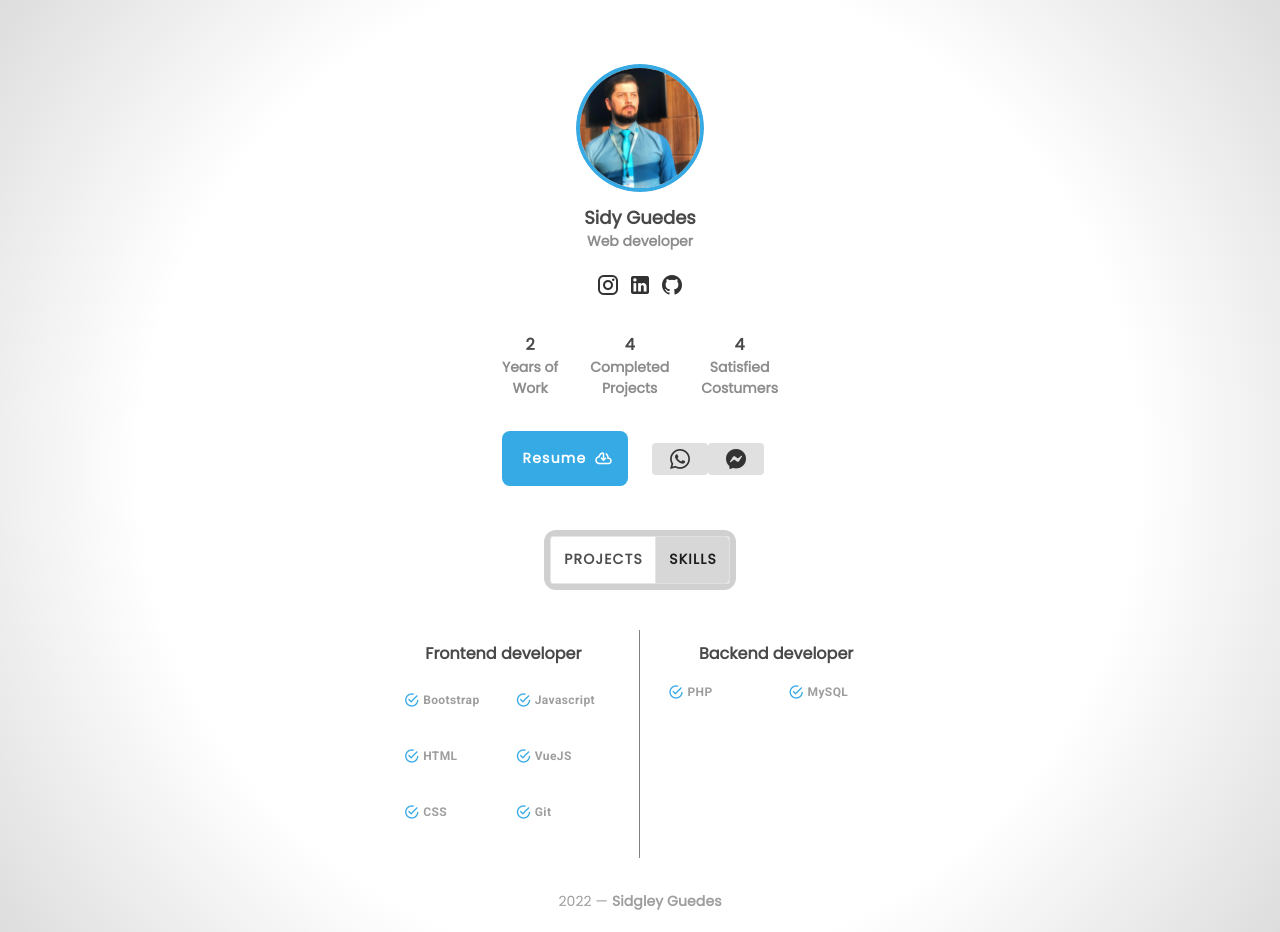
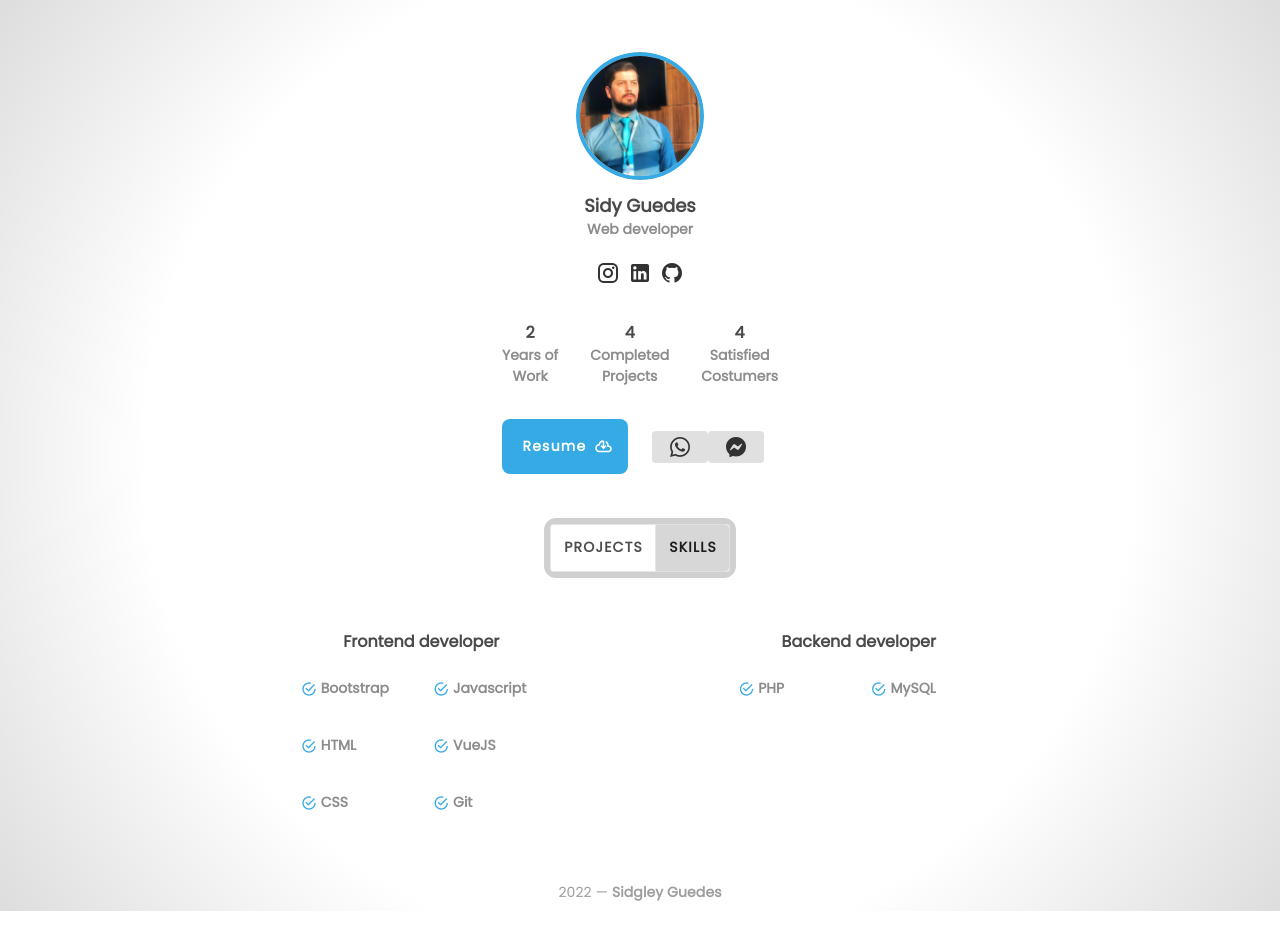
Before and after one commit to sidyguedes/sidy_guedes, a Nuxt app: page / in a window 1280 px wide. Both pictures are taken after a click on the button "SKILLS". After the commit the page ends 911 px from the top, so only its background shows below. Built offline with nearby package versions, Linux system fonts and the light colour scheme.

Commit message:
some ajustments

```diff
--- a/layouts/default.vue
+++ b/layouts/default.vue
@@ -1,8 +1,6 @@
 <template>
   <v-app>
-      <v-container>
-        <Nuxt />
-      </v-container>
+    <Nuxt />
   </v-app>
 </template>
 
--- a/nuxt.config.js
+++ b/nuxt.config.js
@@ -3,7 +3,7 @@ import colors from 'vuetify/es5/util/colors'
 export default {
   // Global page headers: https://go.nuxtjs.dev/config-head
   head: {
-    titleTemplate: '%s - sidy_guedes',
+    titleTemplate: 'Sidy Guedes - Web Developer',
     title: 'Sidy Guedes - Web Developer',
     htmlAttrs: {
       lang: 'en'
@@ -48,6 +48,8 @@ export default {
   modules: [
   ],
 
+  router: { base: '/sidy_guedes/' },
+
   // Vuetify module configuration: https://go.nuxtjs.dev/config-vuetify
   vuetify: {
     customVariables: ['~/assets/variables.scss'],
--- a/package.json
+++ b/package.json
@@ -6,7 +6,8 @@
     "dev": "nuxt",
     "build": "nuxt build",
     "start": "nuxt start",
-    "generate": "nuxt generate"
+    "generate": "nuxt generate",
+    "deploy": "push-dir --dir=dist --branch=gh-pages --cleanup"
   },
   "dependencies": {
     "core-js": "^3.19.3",
--- a/pages/index.vue
+++ b/pages/index.vue
@@ -70,13 +70,12 @@
           </div>
         </v-row>
       </div>
-      <div class="mt-0 content-show">
         <Transition name="bounce">
-          <div v-if="showProjects" class="col-8 ">
+          <div v-if="showProjects" class="col-8 align-center">
             <v-row>
               <v-col v-for="n in 4" :key="n" class="d-flex child-flex" cols="12" md="6" lg="6">
-                <v-card :key="n" class="mx-auto card-project" max-width="344">
-                  <v-img src="https://picsum.photos/500/300?image=6" height="200px"></v-img>
+                <v-card :key="n" class="align-center justify-center card-project" >
+                  <v-img src="https://picsum.photos/500/300?image=6" ></v-img>
                   <v-card-title>
                     Nome Projeto
                   </v-card-title>
@@ -95,32 +94,32 @@
           </div>
         </Transition>
         <Transition name="bounce">
-          <div align="stretch" v-if="showSkills" class="col-6 d-flex justify-start align-start">
-            <div class="box-front col-6" style="border-right: 1px solid grey;">
+          <div v-if="showSkills" class="col-8 d-flex">
+            <div class="box-front col-5">
                <span class="text-center font-weight-bold">Frontend developer</span>
               <v-row class="ma-3 text-left">
-                <v-col class="caption font-weight-bold grey--text"> <v-icon small color="#36aae4">mdi-checkbox-marked-circle-outline</v-icon> Bootstrap</v-col>
-                <v-col class="caption font-weight-bold grey--text"> <v-icon small color="#36aae4">mdi-checkbox-marked-circle-outline</v-icon> Javascript</v-col>
+                <v-col class="title-role "> <v-icon small color="#36aae4">mdi-checkbox-marked-circle-outline</v-icon> Bootstrap</v-col>
+                <v-col class="title-role "> <v-icon small color="#36aae4">mdi-checkbox-marked-circle-outline</v-icon> Javascript</v-col>
               </v-row>
               <v-row class="ma-3 text-left">
-                <v-col class="caption font-weight-bold grey--text"><v-icon small color="#36aae4">mdi-checkbox-marked-circle-outline</v-icon> HTML</v-col>
-                <v-col class="caption font-weight-bold grey--text"><v-icon small color="#36aae4">mdi-checkbox-marked-circle-outline</v-icon> VueJS</v-col>
+                <v-col class="title-role "><v-icon small color="#36aae4">mdi-checkbox-marked-circle-outline</v-icon> HTML</v-col>
+                <v-col class="title-role "><v-icon small color="#36aae4">mdi-checkbox-marked-circle-outline</v-icon> VueJS</v-col>
               </v-row>
               <v-row class="ma-3 text-left">
-                <v-col class="caption font-weight-bold grey--text"><v-icon small color="#36aae4">mdi-checkbox-marked-circle-outline</v-icon> CSS</v-col>
-                <v-col class="caption font-weight-bold grey--text"><v-icon small color="#36aae4">mdi-checkbox-marked-circle-outline</v-icon> Git</v-col>
+                <v-col class="title-role "><v-icon small color="#36aae4">mdi-checkbox-marked-circle-outline</v-icon> CSS</v-col>
+                <v-col class="title-role "><v-icon small color="#36aae4">mdi-checkbox-marked-circle-outline</v-icon> Git</v-col>
               </v-row>
             </div>
-            <div class="box-back col-6">
+            <div class="col-2"></div>
+            <div class="box-back col-5">
               <span class="text-center font-weight-bold">Backend developer</span>
-              <v-row class="ma-1 text-left">
-                <v-col class="caption font-weight-bold grey--text"><v-icon small color="#36aae4">mdi-checkbox-marked-circle-outline</v-icon> PHP</v-col>
-                <v-col class="caption font-weight-bold grey--text"><v-icon small color="#36aae4">mdi-checkbox-marked-circle-outline</v-icon> MySQL</v-col>
+              <v-row class="ma-3 text-left">
+                <v-col class="title-role "><v-icon small color="#36aae4">mdi-checkbox-marked-circle-outline</v-icon> PHP</v-col>
+                <v-col class="title-role "><v-icon small color="#36aae4">mdi-checkbox-marked-circle-outline</v-icon> MySQL</v-col>
               </v-row>
             </div>
           </div>
         </Transition>
-      </div>
     </v-container>
     <v-footer padless class="foooter">
       <v-card class="flex" flat tile>
@@ -157,12 +156,12 @@
 
 </script>
 <style lang="scss">
-  .v-application--wrap {
+  .main {
+    width: 100%;
     font-family: 'Poppins', sans-serif;
     font-weight: 600;
-    background: radial-gradient(circle, rgba(255, 255, 255, 1) 63%, rgba(221, 221, 221, 1) 100%);
-  }
-  .main {
+    background-image: radial-gradient(circle, rgba(255, 255, 255, 1) 63%, rgba(221, 221, 221, 1) 100%) !important;
+
     .title-role {
       font-size: 14px;
       color: #8d8c8c;
```
